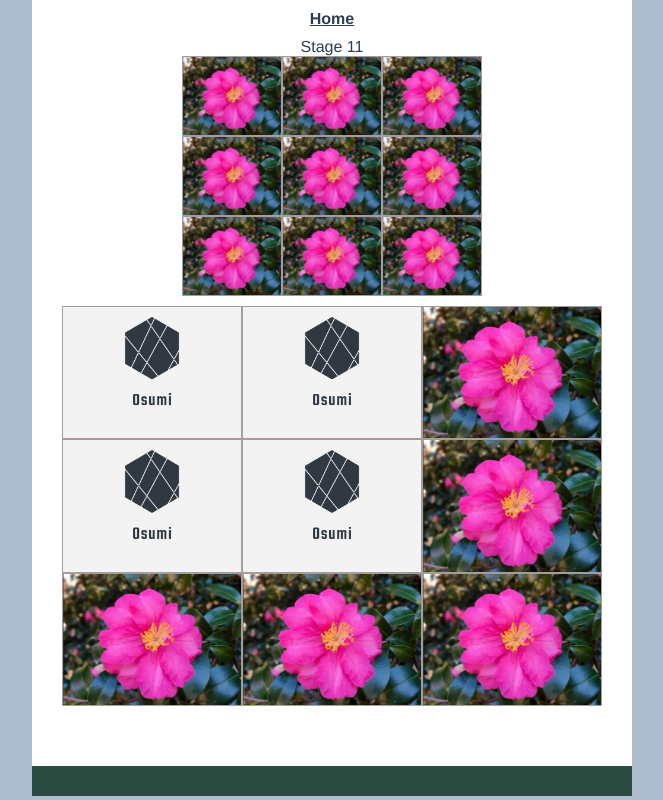
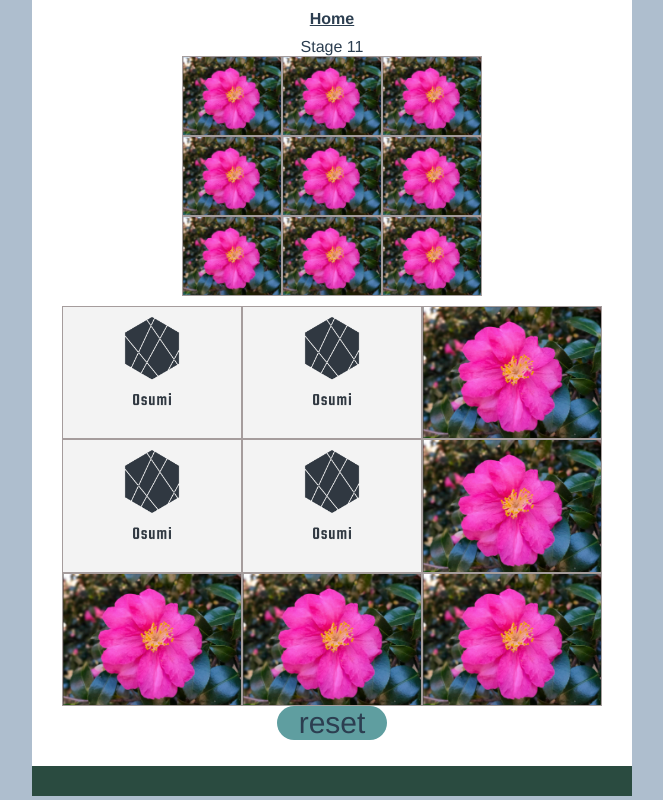
Before and after one commit to sumiship/card-turn-over-game, a Vue app: page /game/1 in a window 1280 px wide. Shown: the whole page, without its empty margins (308-971 px from the left). Built offline with nearby package versions, Linux system fonts and the light colour scheme.

Commit message:
reset button

```diff
--- a/src/views/Endless30.vue
+++ b/src/views/Endless30.vue
@@ -171,7 +171,6 @@ export default {
       for (let i = 0; i < this.moves; i++) {
         touch.push(this.random(touchList));
       }
-      console.log(touch);
       let Arr = [];
       for (let i = 0; i < this.fieldHeight; i++) {
         let row = [];
@@ -206,6 +205,7 @@ export default {
         setTimeout(() => {
           if (this.time <= 0) {
             this.gameSet = true;
+            this.time = 0;
             this.$store.dispatch("end30best", this.score);
           } else if (!this.isFinished && this.time < fin) {
             sub();
--- a/src/views/Game.vue
+++ b/src/views/Game.vue
@@ -33,6 +33,9 @@
         </div>
       </div>
     </div>
+    <div>
+      <p class="reset" @click="reset()">reset</p>
+    </div>
   </div>
 </template>
 <script>
@@ -46,6 +49,7 @@ export default {
       fieldHeight: "",
       isAbleTouch: true,
       isFinished: false,
+      originalArr: [[]],
     };
   },
   methods: {
@@ -84,7 +88,6 @@ export default {
           this.$store.dispatch("saveComplete");
         } else {
           this.isAbleTouch = true;
-          console.log(this.field);
         }
       }, sec * 45);
     },
@@ -127,6 +130,15 @@ export default {
       }
       return true;
     },
+    reset() {
+      for (let i = 0; i < this.fieldHeight; i++) {
+        for (let j = 0; j < this.fieldWidth; j++) {
+          if (this.field[i][j] != this.originalArr[i][j]) {
+            this.turnOverAnimaitionCall([i, j], 0, 7);
+          }
+        }
+      }
+    },
   },
   beforeMount() {
     const defaultArr = this.$store.state.fields[this.gameId].sample;
@@ -149,6 +161,7 @@ export default {
         }
       }
     }
+    this.originalArr = JSON.parse(JSON.stringify(this.field));
   },
 };
 </script>
@@ -209,6 +222,13 @@ export default {
   background-size: cover;
   background-position: center;
 }
+.reset {
+  background-color: cadetblue;
+  font-size: 30px;
+  width: 110px;
+  margin: 0 auto;
+  border-radius: 20px;
+}
 @media screen and (min-width: 600px) {
   .complete {
     width: 600px;
--- a/src/views/Home.vue
+++ b/src/views/Home.vue
@@ -5,7 +5,7 @@
         <p class="title">Endless30s</p>
         <p>3×3〜4×4</p>
         <p>moves: 1~3</p>
-        <p>best: {{ $store.state.endless30best }}</p>
+        <p class="best">best: {{ $store.state.endless30best }}</p>
       </div>
       <div
         class="stage"
@@ -104,6 +104,9 @@ export default {
 .stage.ex .title {
   font-size: 23px;
 }
+.stage.ex .best{
+  font-size: 30px;
+}
 .stage.completed {
   border-color: deeppink;
   background-color: rgb(224, 169, 224);
```
